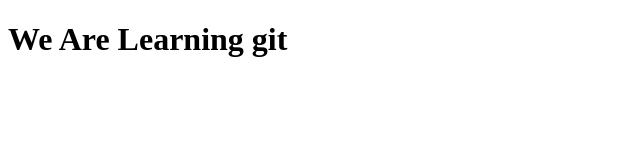
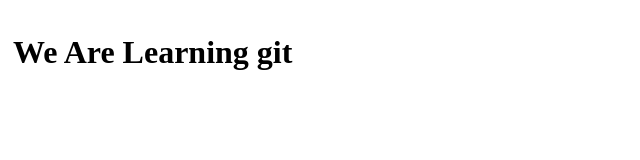
Before and after one commit to vivekanandadash/GIT-LEARNING, a plain HTML site: page index.html in a window 1280 px wide. Shown: the whole page, without its empty margins (0-640 px from the left). Drawn offline with Linux system fonts and the light colour scheme.

Commit message:
Link css file with basic css

```diff
--- a/index.html
+++ b/index.html
@@ -3,6 +3,7 @@
 <head>
     <meta charset="UTF-8">
     <meta name="viewport" content="width=device-width, initial-scale=1.0">
+    <link rel="stylesheet" href="style.css">
     <title>Document</title>
 </head>
 <body>
--- a/style.css
+++ b/style.css
@@ -0,0 +1,6 @@
+*{
+    box-sizing: border-box;
+}
+body{
+    padding: 5px;
+}
```
